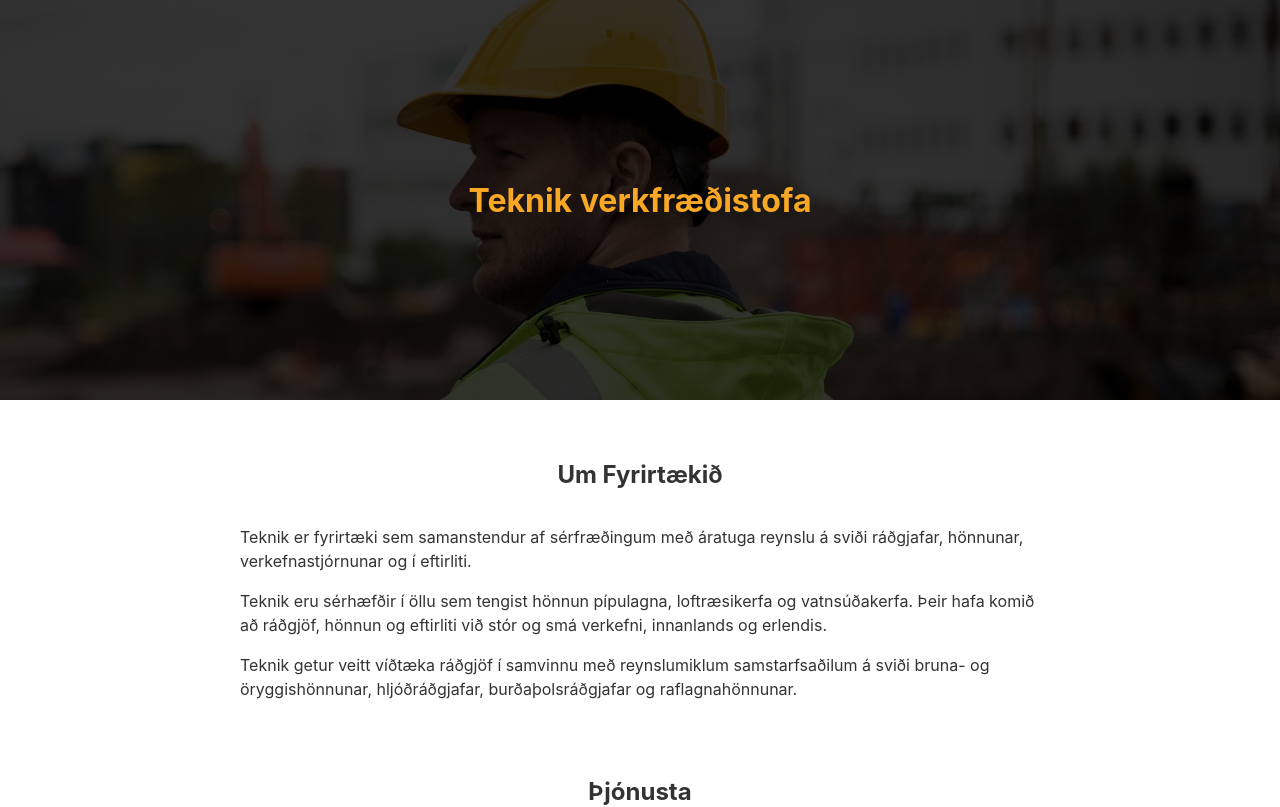
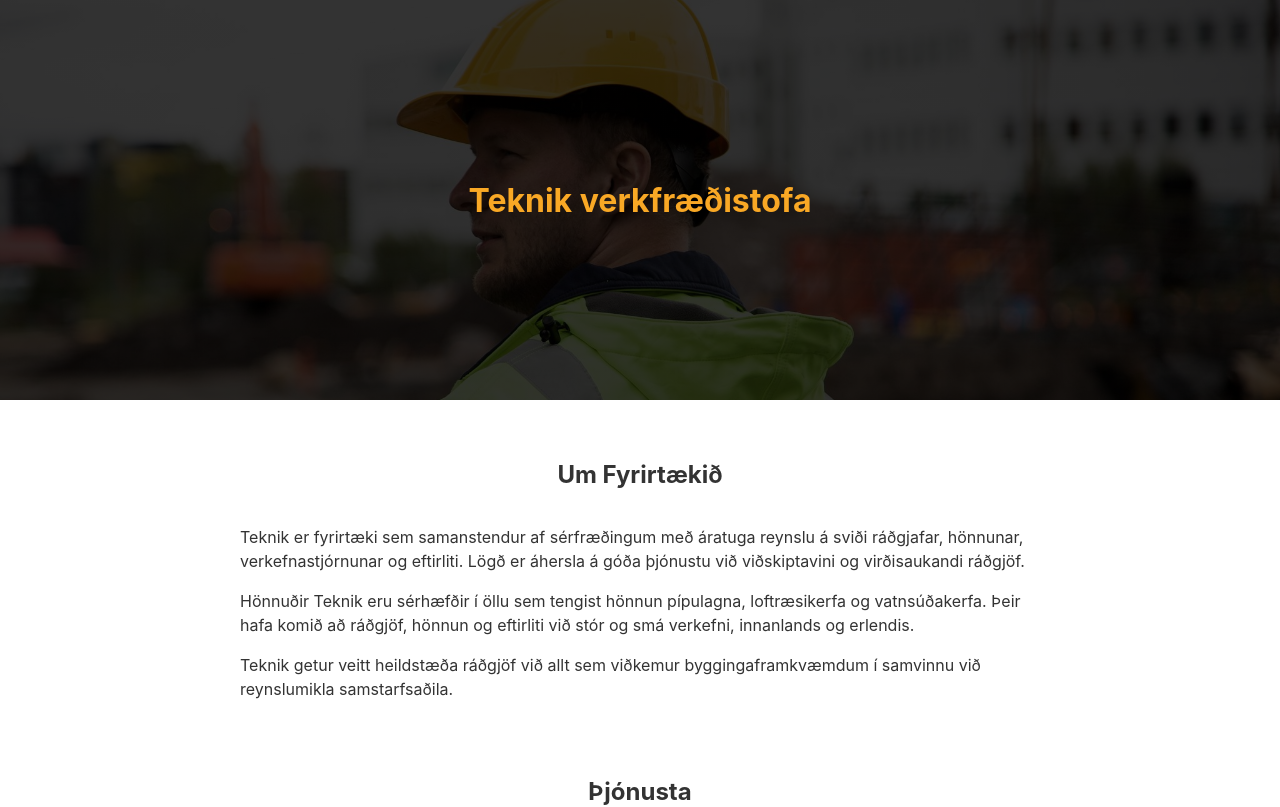
Before and after one commit to arnibarnason/teknik, a React (Create React App) app: page / in a window 1280 px wide. Shown: the top 807 px of the page. Built offline with nearby package versions, Linux system fonts and the light colour scheme.

Commit message:
Update content

```diff
--- a/src/App.js
+++ b/src/App.js
@@ -14,18 +14,18 @@
       <ContentSection title="Um Fyrirtækið">
         <p>
           Teknik er fyrirtæki sem samanstendur af sérfræðingum með áratuga
-          reynslu á sviði ráðgjafar, hönnunar, verkefnastjórnunar og í
-          eftirliti.
+          reynslu á sviði ráðgjafar, hönnunar, verkefnastjórnunar og eftirliti.
+          Lögð er áhersla á góða þjónustu við viðskiptavini og virðisaukandi
+          ráðgjöf.
         </p>
         <p>
-          Teknik eru sérhæfðir í öllu sem tengist hönnun pípulagna,
+          Hönnuðir Teknik eru sérhæfðir í öllu sem tengist hönnun pípulagna,
           loftræsikerfa og vatnsúðakerfa. Þeir hafa komið að ráðgjöf, hönnun og
-          eftirliti við stór og smá verkefni, innanlands og erlendis.{" "}
+          eftirliti við stór og smá verkefni, innanlands og erlendis.
         </p>
         <p>
-          Teknik getur veitt víðtæka ráðgjöf í samvinnu með reynslumiklum
-          samstarfsaðilum á sviði bruna- og öryggishönnunar, hljóðráðgjafar,
-          burðaþolsráðgjafar og raflagnahönnunar.
+          Teknik getur veitt heildstæða ráðgjöf við allt sem viðkemur
+          byggingaframkvæmdum í samvinnu við reynslumikla samstarfsaðila.
         </p>
       </ContentSection>
       <ContentSection title="Þjónusta">
@@ -33,7 +33,6 @@
           Meðal verkefna sem starfsmenn Teknik hafa komið að eru einbýlis- og
           fjölbýlishús, atvinnu- og iðnaðarhúsnæði, skólabyggingar,
           íþróttamannvirki, hjúkrunarheimili ásamt ýmsum verkefnum í stóriðju.
-          Teknik.
         </p>
         <ul>
           <li>Úttektir og ástandsmat</li>
@@ -55,7 +54,7 @@
         </p>
         <p>
           Teknik býður jafnframt upp á þarfagreiningu, ráðgjöf og hönnun vegna
-          úrbóta og stækkunar á eldri loftræsikerfum.
+          úrbóta og stækkunar á eldri loftræsikerfum:
         </p>
         <ul>
           <li>Loftgæðamælingar og ráðgjöf vegna innivistar</li>
@@ -76,7 +75,7 @@
         </p>
         <p>
           Teknik býður jafnframt upp á þarfagreiningu, ráðgjöf og hönnun vegna
-          úrbóta og stækkunar á eldri lagnakerfum.{" "}
+          úrbóta og stækkunar á eldri lagnakerfum:
         </p>
         <ul>
           <li>Hitakerfi</li>
@@ -92,7 +91,7 @@
         <p>
           Teknik tekur að sér að aðstoða við undirbúning, skipulagningu og
           áætlanagerð verkefna ásamt eftirliti með öllum þáttum verkefnisins á
-          framkvæmdatíma.
+          framkvæmdatíma:
         </p>
         <ul>
           <li>Forhönnun</li>
```
